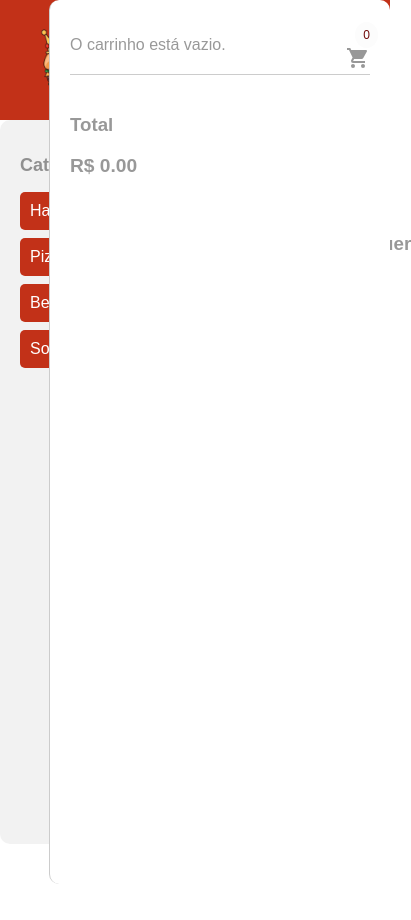
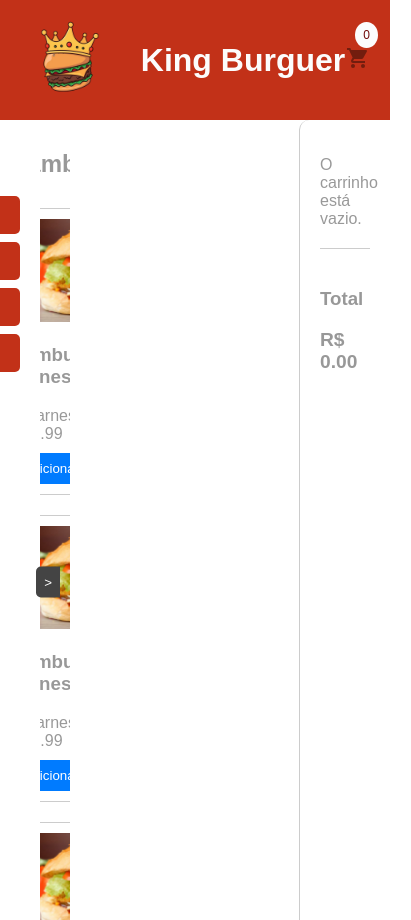
Before and after one commit to Weslley-hub/carrinhoCompras, a React (Vite) app: page / in a window 390 px wide. Shown: the whole page, 411 px wide, since content can reach past the window. Before the commit the page ends 844 px from the top, so only its background shows below. Built offline with nearby package versions, Linux system fonts and the light colour scheme.

Commit message:
alterações de responsividade

```diff
--- a/src/components/CardModal.css
+++ b/src/components/CardModal.css
@@ -1,6 +1,5 @@
 .cart-sidebar {
   position: fixed;
-  top: 0;
   right: 0;
   height: 100%;
   width: 300px;
@@ -10,6 +9,14 @@
   padding: 20px;
   overflow-y: auto;
   z-index: 10;
+  transition: transform 0.3s ease-in-out
+}
+
+@media (max-width: 768px) {
+  .cart-sidebar {
+    width: 30vw;
+    max-width: 50px;
+  }
 }
 
 .content {
--- a/src/components/CardModal.jsx
+++ b/src/components/CardModal.jsx
@@ -1,9 +1,12 @@
+/* eslint-disable react/prop-types */
+/* eslint-disable no-unused-vars */
 import React from 'react';
 import Icon from '@mdi/react';
 import { mdiDelete } from '@mdi/js';
 import './CardModal.css';
 
 const CartModal = ({ carrinho, removerDoCarrinho, alterarQuantidade }) => {
+
   const calcularTotal = (carrinhoItens) => {
     return carrinhoItens.reduce((total, item) => total + item.valor * item.quantidade, 0);
   };
--- a/src/components/Menu.css
+++ b/src/components/Menu.css
@@ -1,10 +1,21 @@
-  .menu {
-    padding: 20px;
+
+
+.menu-container {
+  max-height: 800px;
+  overflow-y: auto;
+  display: flex;
+  height: 100vh;
 }
 
 .menu h2 {
   font-size: 24px;
-    margin-bottom: 15px;
+  margin-bottom: 20px;
+  flex: 1;
+  padding: 10px;
+  display: flex;
+  flex-wrap: wrap;
+  gap: 20px;
+  align-content: center;
 }
 
 .card-container {
@@ -16,8 +27,21 @@
 .card {
   border: 1px solid #ccc;
   border-radius: 5px;
-    width: calc(33.33% - 10px);
+  width: calc(33.33% - 20px);
   margin-bottom: 20px;
+  box-sizing: border-box;
+}
+
+@media (max-width: 768px) {
+  .card {
+    width: calc(50% - 20px);
+  }
+}
+
+@media (max-width: 480px) {
+  .card {
+    width: 100%;
+  }
 }
 
 .card-content {
@@ -30,7 +54,7 @@
   border-radius: 5px 5px 0 0;
 }
 
-  .card h3,
+.card h2,
 .card p {
   margin: 0;
 }
--- a/src/components/Menu.jsx
+++ b/src/components/Menu.jsx
@@ -1,3 +1,5 @@
+/* eslint-disable no-unused-vars */
+/* eslint-disable react/prop-types */
 import React from 'react';
 import './Menu.css';
 
@@ -5,6 +7,7 @@ const Menu = ({ categoriaSelecionada, menuData, adicionarAoCarrinho }) => {
   const produtosCategoria = menuData[categoriaSelecionada] || [];
 
   return (
+    <div className="menu-container">
       <div className="menu">
         <h2>{categoriaSelecionada}</h2>
         <div className="card-container">
@@ -21,7 +24,8 @@ const Menu = ({ categoriaSelecionada, menuData, adicionarAoCarrinho }) => {
           ))}
         </div>
       </div>
+    </div>
   );
 };
 
-export default Menu
+export default Menu;
--- a/src/components/SiderBar.jsx
+++ b/src/components/SiderBar.jsx
@@ -1,10 +1,21 @@
-import React from 'react';
+/* eslint-disable react/prop-types */
+/* eslint-disable no-unused-vars */
+import React, { useState } from 'react';
 import './Siderbar.css';
 
 const Sidebar = ({ categorias, setCategoriaSelecionada }) => {
+
+  const [isOpen, setIsOpen] = useState(false);
+
+  const toggleSiderbar = () => {
+    setIsOpen(!isOpen);
+  }
+
   return (
-    <aside className="sidebar">
-      <h2>Categorias</h2>
+    <aside className={`sidebar ${isOpen ? 'open' : ''}`}>
+      <button onClick={toggleSiderbar} className="toggle-btn">
+        {isOpen ? '<' : '>'}
+      </button>
       <ul>
        {categorias.map((categoria, index) => (
           <li key={index}>
--- a/src/components/Siderbar.css
+++ b/src/components/Siderbar.css
@@ -1,14 +1,3 @@
-.sidebar {
-  background-color: #f2f2f2;
-  padding: 20px;
-  border-radius: 10px;
-}
-
-.sidebar h2 {
-  font-size: 18px;
-  margin-bottom: 10px;
-}
-
 ul {
   list-style: none;
   padding: 0;
@@ -32,3 +21,34 @@ ul {
 .categoria-btn:hover {
   background-color: #cc0000;
 }
+
+.sidebar {
+  background-color: #fff;
+  padding: 20px;
+  border-radius: 10px;
+  width: 250px;
+  height: 100%;
+  position: fixed;
+  left: -250px;
+  transition: left 0.3s ease-in-out;
+  color: #fff;
+  padding-top: 60px;
+}
+
+.sidebar.open {
+  left: 0;
+}
+
+.toggle-btn {
+  position: absolute;
+  top: 50%;
+  right: -20px;
+  transform: translateY(-50%);
+  padding: 8px;
+  background-color: #444;
+  color: #fff;
+  border: none;
+  cursor: pointer;
+  border-top-left-radius: 5px;
+  border-bottom-left-radius: 5px;
+}
--- a/src/view/Home.jsx
+++ b/src/view/Home.jsx
@@ -1,3 +1,5 @@
+/* eslint-disable no-unused-vars */
+/* eslint-disable no-undef */
 import React, { useState } from 'react';
 import Header from '../components/Header';
 import Sidebar from '../components/SiderBar';
```
Also changed, not shown: src/components/Header.css (line endings or trailing spaces). Lines whose indentation alone changed are shown as unchanged.
